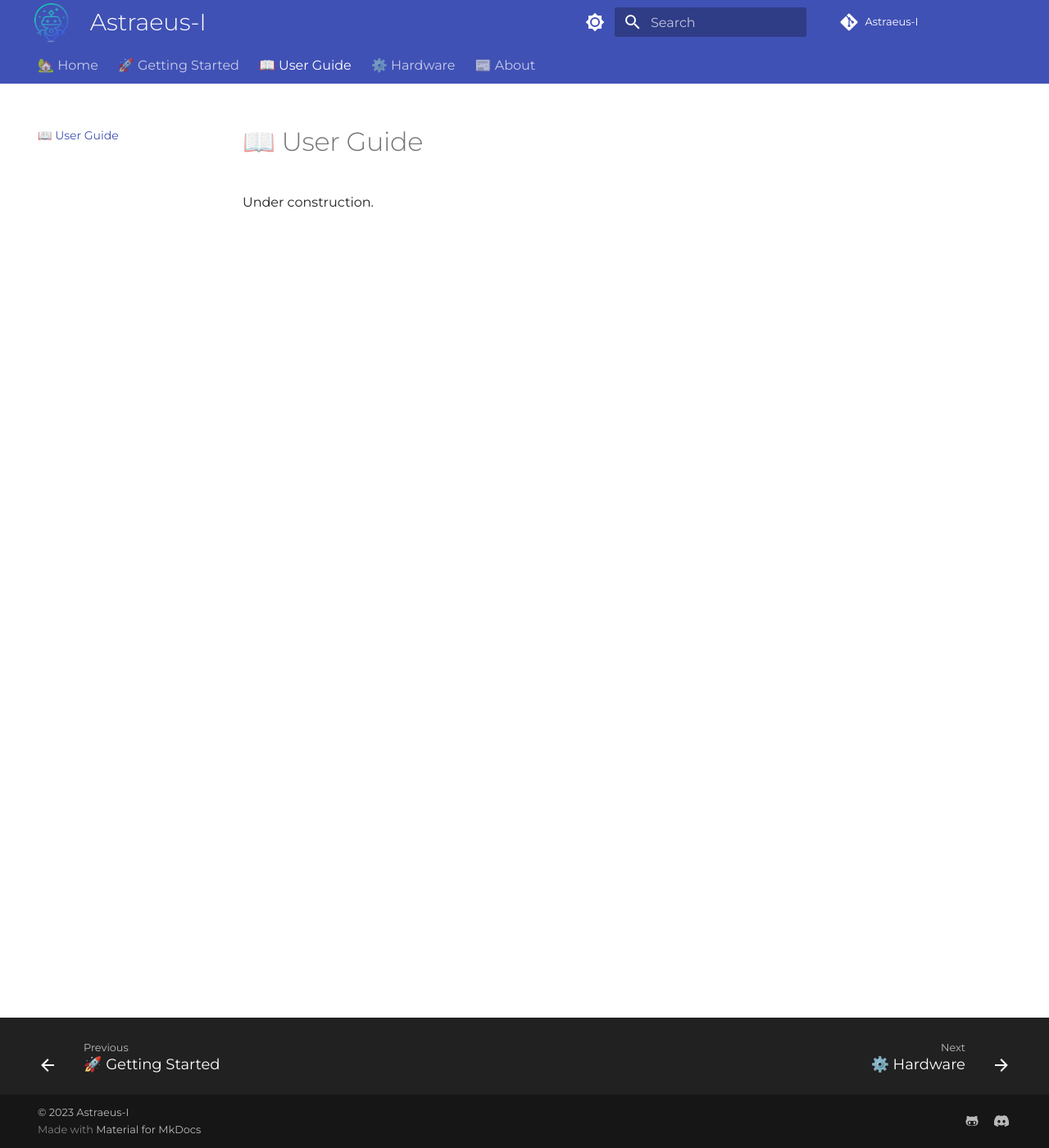
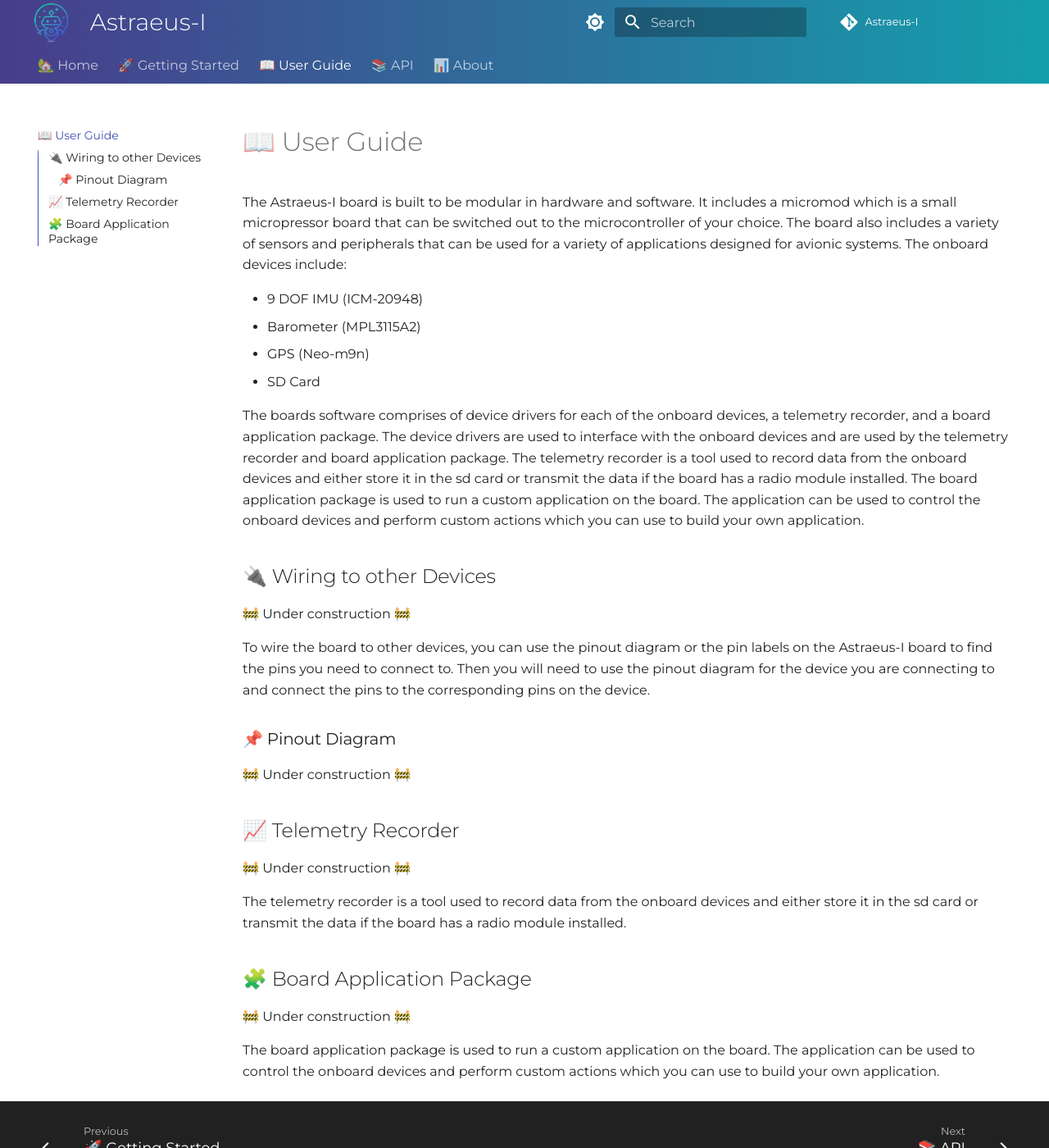
Before and after one commit to Astraeus-I/Astraeus-I.github.io, an MkDocs documentation site: the page built from docs/user_guide/user_guide.md, in a window 1280 px wide and 1400 px high. Shown: the whole window at 82% size. Built offline with MkDocs 1.6.1 and Material for MkDocs 9.7.7, drawn with Linux system fonts in a browser that asks for light colours.

Commit message:
🔨 adds update to docs

```diff
--- a/docs/stylesheets/extra.css
+++ b/docs/stylesheets/extra.css
@@ -36,3 +36,11 @@ a:visited code {
 .md-tabs__link {
     font-size: .8rem !important;
 }
+
+.md-header {
+    background: linear-gradient(to right,  #483D8B, #149fac); /* LightBlue to DarkSlateBlue */
+}
+
+.md-tabs {
+    background: linear-gradient(to right,  #483D8B, #149fac); /* LightBlue to DarkSlateBlue */
+}
--- a/docs/user_guide/user_guide.md
+++ b/docs/user_guide/user_guide.md
@@ -1,3 +1,27 @@
 # 📖 User Guide
+The Astraeus-I board is built to be modular in hardware and software. It includes a micromod which is a small micropressor board that can be switched out to the microcontroller of your choice. The board also includes a variety of sensors and peripherals that can be used for a variety of applications designed for avionic systems. The onboard devices include:
 
-Under construction.
+- 9 DOF IMU (ICM-20948)
+- Barometer (MPL3115A2)
+- GPS (Neo-m9n)
+- SD Card
+
+The boards software comprises of device drivers for each of the onboard devices, a telemetry recorder, and a board application package. The device drivers are used to interface with the onboard devices and are used by the telemetry recorder and board application package. The telemetry recorder is a tool used to record data from the onboard devices and either store it in the sd card or transmit the data if the board has a radio module installed. The board application package is used to run a custom application on the board. The application can be used to control the onboard devices and perform custom actions which you can use to build your own application.
+
+## 🔌 Wiring to other Devices
+🚧 Under construction 🚧
+
+To wire the board to other devices, you can use the pinout diagram or the pin labels on the Astraeus-I board to find the pins you need to connect to. Then you will need to use the pinout diagram for the device you are connecting to and connect the pins to the corresponding pins on the device.
+
+### 📌 Pinout Diagram
+🚧 Under construction 🚧
+
+## 📈 Telemetry Recorder
+🚧 Under construction 🚧
+
+The telemetry recorder is a tool used to record data from the onboard devices and either store it in the sd card or transmit the data if the board has a radio module installed.
+
+## 🧩 Board Application Package
+🚧 Under construction 🚧
+
+The board application package is used to run a custom application on the board. The application can be used to control the onboard devices and perform custom actions which you can use to build your own application.
--- a/mkdocs.yml
+++ b/mkdocs.yml
@@ -4,10 +4,10 @@ repo_name: Astraeus-I
 
 theme:
   name: material
+  logo: assets/logo.png
+  favicon: assets/small.ico
   font:
     text: Montserrat
-  logo: assets/logo.png
-  favicon: assets/favicon.ico
   features:
     - navigation.tabs
     - content.tabs.link
@@ -37,10 +37,6 @@ theme:
       primary: indigo
       accent: deep purple
 
-extra:
-  version:
-    provider: mike
-
 extra_css:
   - stylesheets/extra.css
 
@@ -48,15 +44,15 @@ nav:
     - '🏡 Home': 'index.md'
     - '🚀 Getting Started': 'getting_started/getting_started.md'
     - '📖 User Guide': 'user_guide/user_guide.md'
-    - '⚙️ Hardware': 'board_info/board_info.md'
-    - '📰 About': 'about/about.md'
+    - '📚 API': 'api/api.md'
+    - '📊 About': 'about/about.md'
 
 extra:
   social:
     - icon: fontawesome/brands/github-alt
       link: https://github.com/Astraeus-I
     - icon: fontawesome/brands/discord
-      link: https://twitter.com/TheJamesWillett
+      link: https://discord.gg/7H8FzkXEgZ
 
 markdown_extensions:
   - pymdownx.highlight:
```
Also changed, not shown: docs/about/about.md (+13 -1 lines), docs/api/api.md (added, +2 -0 lines), docs/board_info/board_info.md (deleted, +0 -7 lines), docs/getting_started/getting_started.md (+15 -2 lines), docs/index.md (+4 -5 lines), docs/assets/adrien_logo.png (renamed from docs/assets/86574_ Astraeus_Flat_HS_H_08.png), docs/assets/favicon.ico (deleted), docs/assets/libhal.png (added), docs/assets/mike_logo.png (added), docs/assets/small.ico (added), 3 other files.
